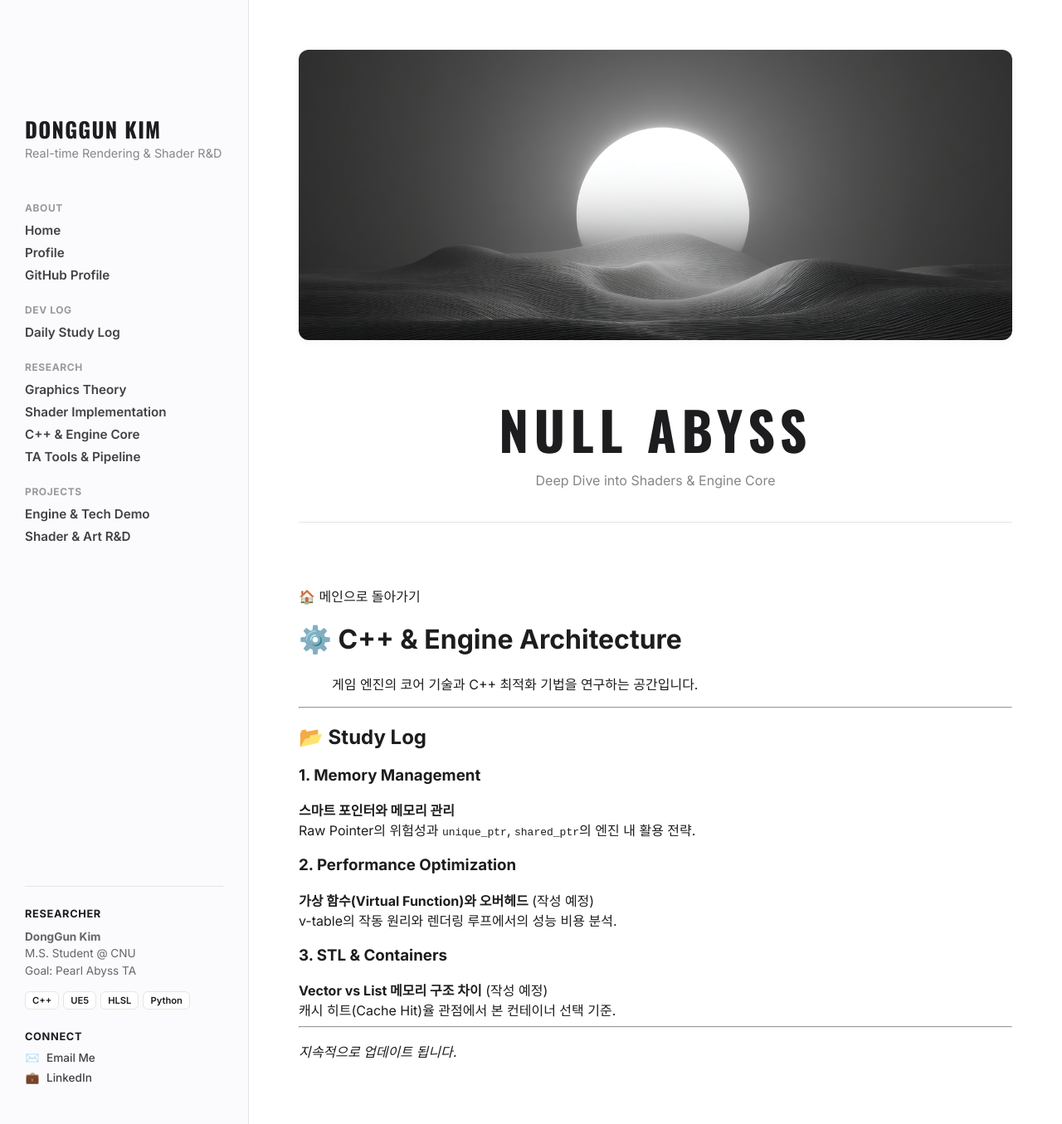
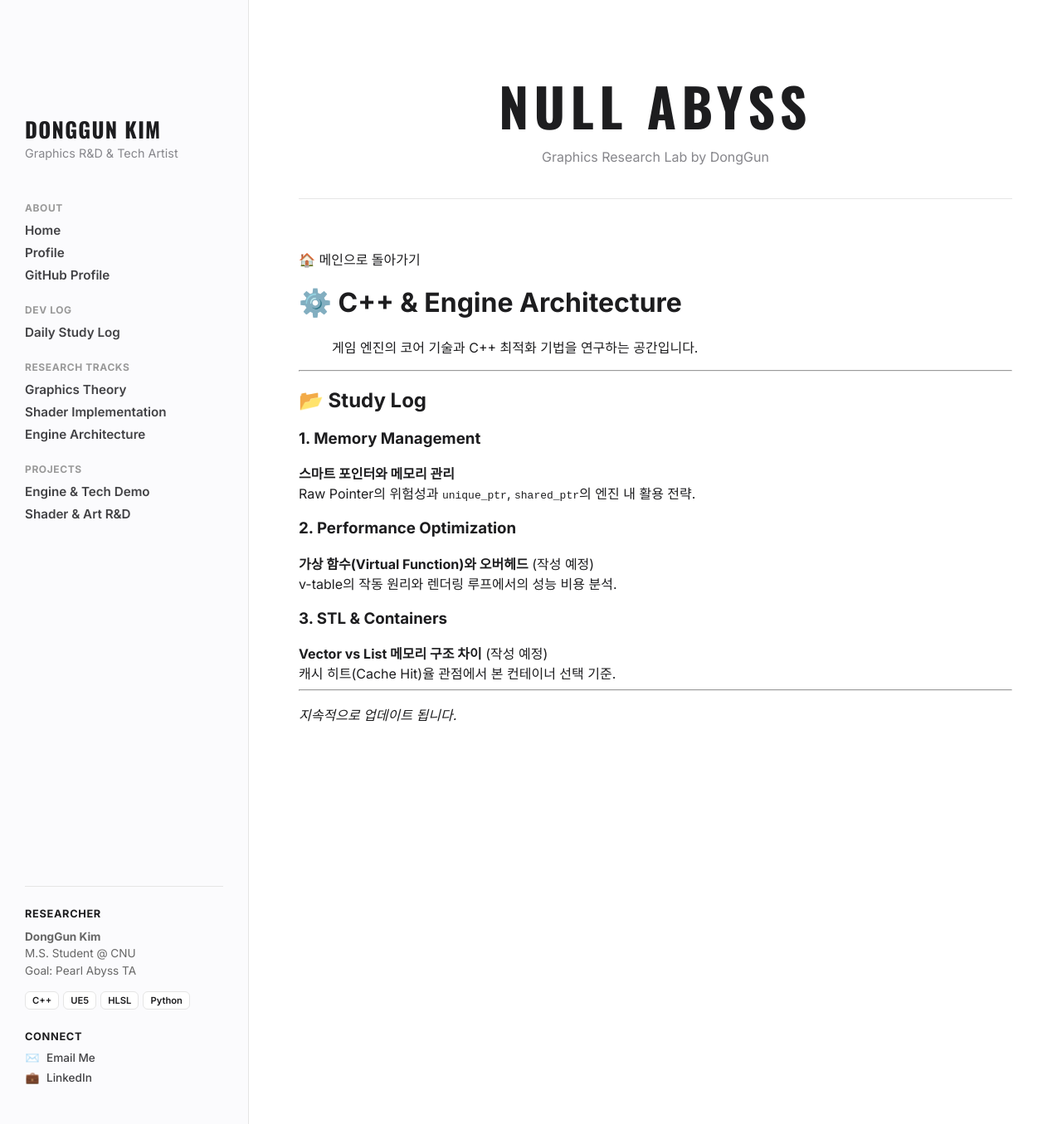
Before and after one commit to KimDongGun324/kimdonggun324.github.io, a Jekyll site: the page built from 03_Engine_CPP/README.md, in a window 1280 px wide. Shown: the whole page at 83% size. Built offline with Jekyll 4.4.1, drawn with Linux system fonts in a browser that asks for light colours.

Commit message:
Update default.html

```diff
--- a/_layouts/default.html
+++ b/_layouts/default.html
@@ -52,10 +52,7 @@
       font-family: 'Oswald', sans-serif; font-size: 1.6em; color: #1d1d1f;
       margin: 0 0 5px 0; letter-spacing: 0.05em; line-height: 1.2;
     }
-    .sidebar-desc {
-      font-size: 0.9em; color: var(--text-secondary); margin-bottom: 50px; font-weight: 400; margin-top:0;
-      white-space: nowrap; /* 줄바꿈 방지 */
-    }
+    .sidebar-desc { font-size: 0.9em; color: var(--text-secondary); margin-bottom: 50px; font-weight: 400; margin-top:0; }
 
     .nav-group { margin-bottom: 25px; }
     .nav-header {
@@ -90,26 +87,7 @@
       padding: 60px 60px;
       overflow-y: auto;
       background-color: #fff;
-      display: flex; flex-direction: column; /* 세로 배치 */
     }
-
-    /* ⭐️ 메인 배너 스타일 */
-    .main-banner {
-      width: 100%;
-      height: 350px; /* 배너 높이 */
-      margin-bottom: 40px;
-      border-radius: 12px;
-      overflow: hidden;
-      box-shadow: var(--card-shadow);
-      flex-shrink: 0;
-    }
-    .main-banner img {
-      width: 100%;
-      height: 100%;
-      object-fit: cover;
-      object-position: center;
-    }
-
     .main-header {
       text-align: center; margin-bottom: 60px; margin-top: 20px;
       padding-bottom: 40px; border-bottom: 1px solid var(--border-color);
@@ -120,10 +98,10 @@
     }
     .page-desc { font-size: 1em; color: var(--text-secondary); font-weight: 300; }
 
-    /* 3열 그리드 */
+    /* 5. ⭐️ index.md의 3열 그리드 스타일 (이게 없어서 깨졌던 것!) */
     .three-column-wrapper {
       display: grid;
-      grid-template-columns: 1.2fr 1fr 1fr;
+      grid-template-columns: 1fr 1fr 1fr;
       gap: 40px;
       align-items: start;
       max-width: 1800px;
@@ -137,7 +115,7 @@
       display: flex; align-items: end;
     }
     .col-title {
-      font-family: "Inter", sans-serif; font-size: 1.25em; font-weight: 700;
+      font-family: "Inter", sans-serif; font-size: 1.3em; font-weight: 700;
       color: #1d1d1f; margin: 0; letter-spacing: -0.02em;
     }
 
@@ -181,7 +159,7 @@
         <h1 class="sidebar-title">
           <a href="{{ "/" | relative_url }}">DONGGUN KIM</a>
         </h1>
-        <p class="sidebar-desc">Real-time Rendering & Shader R&D</p>
+        <p class="sidebar-desc">Graphics R&D & Tech Artist</p>
 
         <nav class="sidebar-nav">
           <div class="nav-group">
@@ -199,12 +177,11 @@
             </ul>
           </div>
           <div class="nav-group">
-            <span class="nav-header">Research</span>
+            <span class="nav-header">Research Tracks</span>
             <ul>
               <li><a href="{{ "/01_Graphics_Theory/README.md" | relative_url }}">Graphics Theory</a></li>
               <li><a href="{{ "/02_Shader_Lab/README.md" | relative_url }}">Shader Implementation</a></li>
-              <li><a href="{{ "/03_Engine_CPP/README.md" | relative_url }}">C++ & Engine Core</a></li>
-              <li><a href="{{ "/04_TA_Tools/README.md" | relative_url }}">TA Tools & Pipeline</a></li>
+              <li><a href="{{ "/03_Engine_CPP/README.md" | relative_url }}">Engine Architecture</a></li>
             </ul>
           </div>
           <div class="nav-group">
@@ -237,14 +214,9 @@
     </aside>
 
     <main class="main-content">
-
-      <div class="main-banner">
-        <img src="/assets/images/main-banner.png" alt="Main Banner">
-      </div>
-
       <header class="main-header">
         <h1 class="page-title">NULL ABYSS</h1>
-        <span class="page-desc">Deep Dive into Shaders & Engine Core</span>
+        <span class="page-desc">Graphics Research Lab by DongGun</span>
       </header>
 
       <div class="content-body">
```
